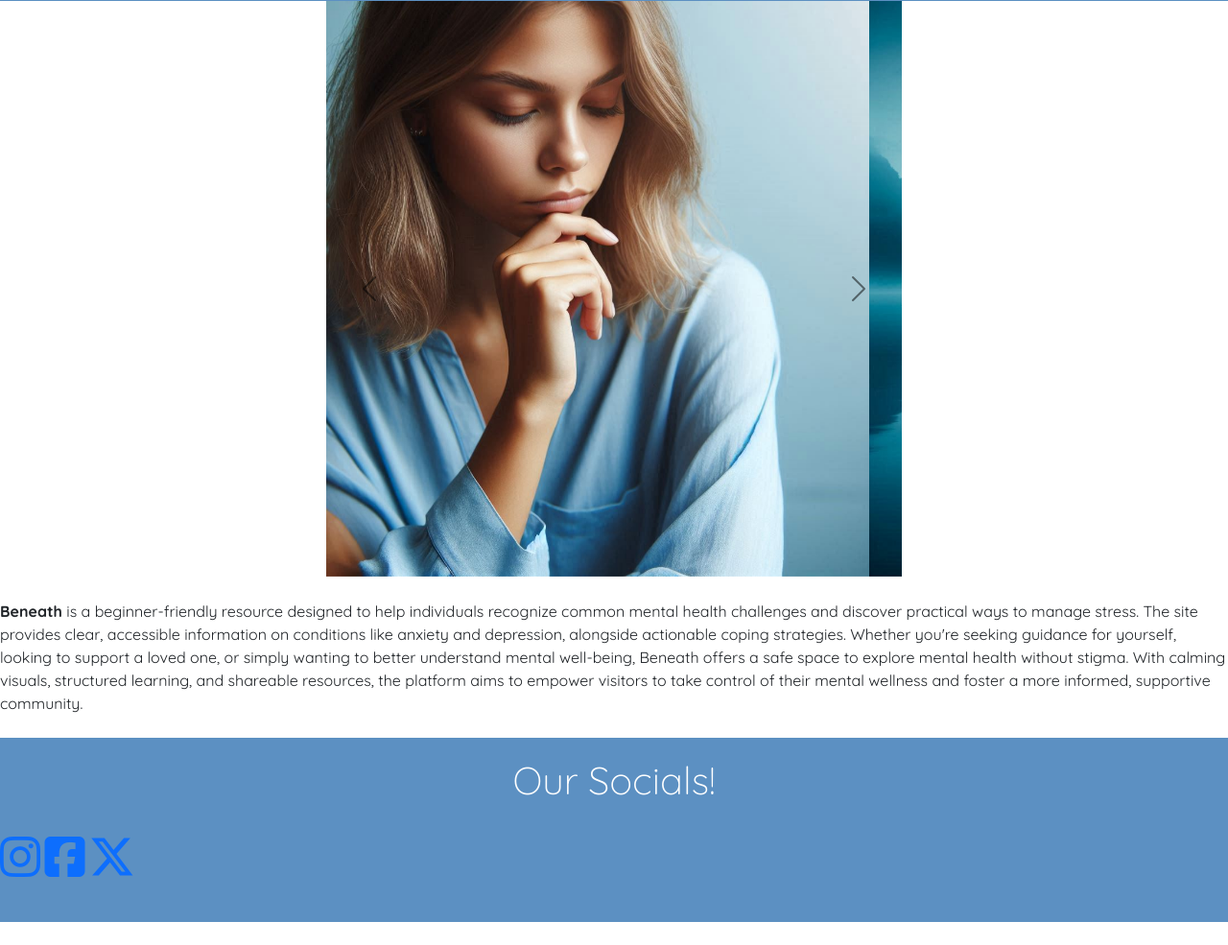
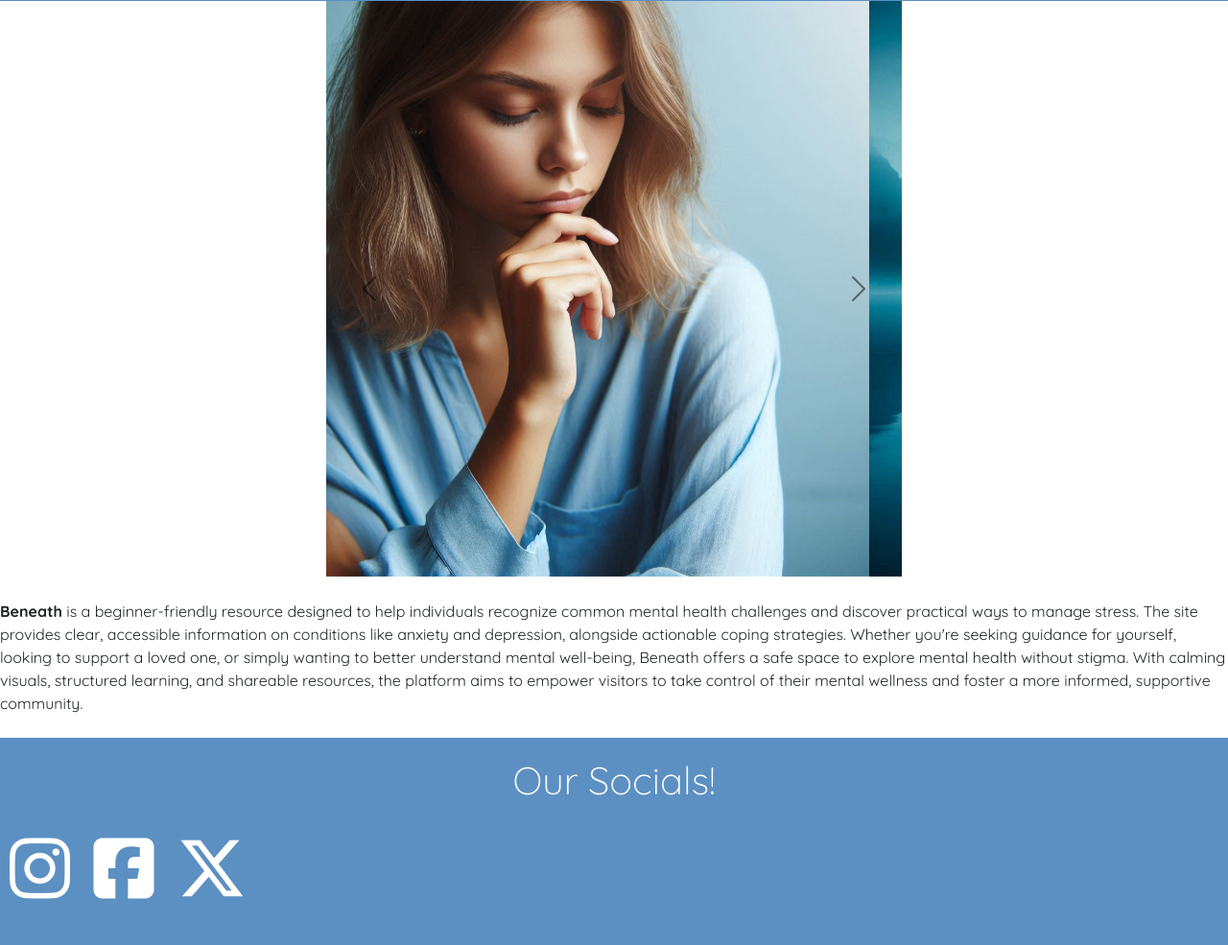
Before and after one commit to JoshThould/mental-health, a plain HTML site: page index.html in a window 1280 px wide. Shown: the part 295-1280 px from the top of the page at 96% size. Before the commit the page ends 1256 px from the top, so only its background shows below. Drawn offline with nearby package versions, Linux system fonts and the light colour scheme.

Commit message:
Add: Enhance social links styling with margin/hover effects and add image alts

```diff
--- a/assets/css/style.css
+++ b/assets/css/style.css
@@ -101,6 +101,17 @@ footer {
     color: white;
     padding: 20px 0;
 }
+
+.social-links a {
+    margin: 0 10px;
+    font-size: 24px; /* Adjust icon size */
+    color: white;
+}
+
+.social-links a:hover {
+    color: #007bff; /* Change color on hover */
+}
+
 /* Media queries */
 
 /* Medium devices (tablets, 768px and up) */
```
